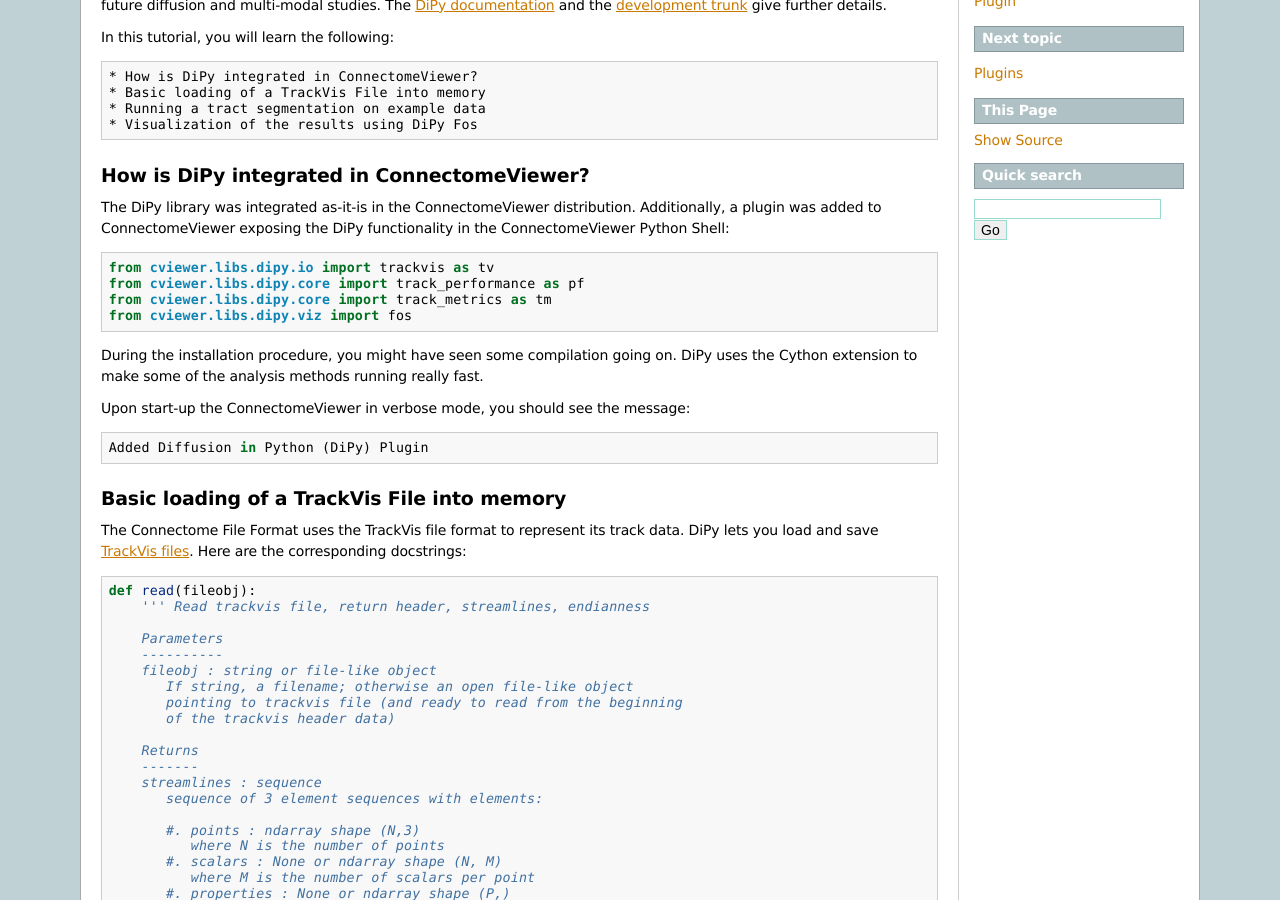
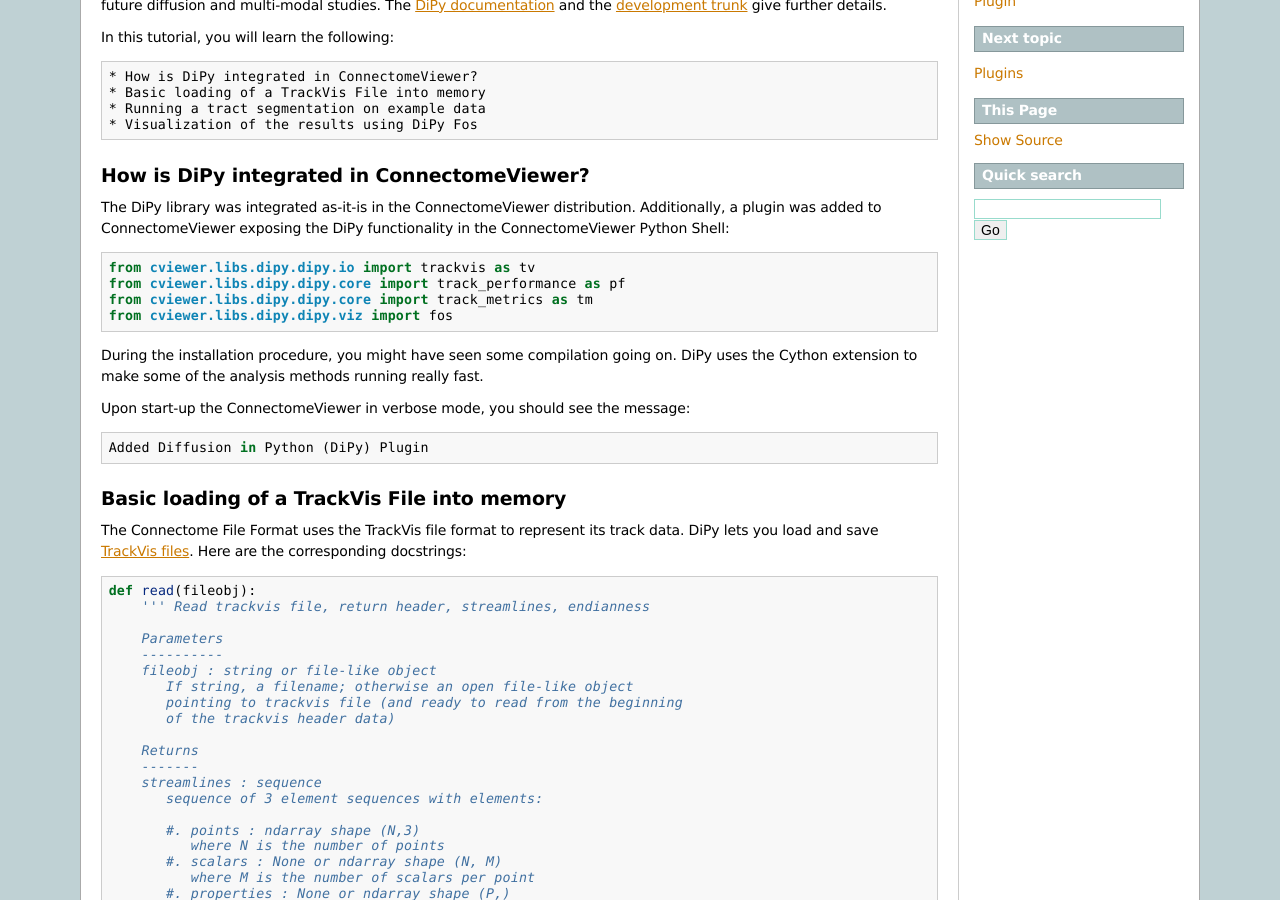
Before and after one commit to LTS5/connectomeviewer, a Sphinx documentation site: the page built from doc/users/tutorials/tut_dipy.rst, in a window 1280 px wide and 900 px high, scrolled down 551 px. Built offline with Sphinx 7.4.7, drawn with Linux system fonts in a browser that asks for light colours; pages that are not in the unit, such as notebooks, are missing from menus.

Commit message:
Removed bold .svn and updated dipy paths

```diff
--- a/doc/users/tutorials/tut_dipy.rst
+++ b/doc/users/tutorials/tut_dipy.rst
@@ -35,10 +35,10 @@
 a plugin was added to ConnectomeViewer exposing the DiPy functionality in the ConnectomeViewer
 Python Shell::
 
-    from cviewer.libs.dipy.io import trackvis as tv
-    from cviewer.libs.dipy.core import track_performance as pf
-    from cviewer.libs.dipy.core import track_metrics as tm
-    from cviewer.libs.dipy.viz import fos
+    from cviewer.libs.dipy.dipy.io import trackvis as tv
+    from cviewer.libs.dipy.dipy.core import track_performance as pf
+    from cviewer.libs.dipy.dipy.core import track_metrics as tm
+    from cviewer.libs.dipy.dipy.viz import fos
 
 During the installation procedure, you might have seen some compilation going on.
 DiPy uses the Cython extension to make some of the analysis methods running really fast.
```
Also changed, not shown: 1 other file.
